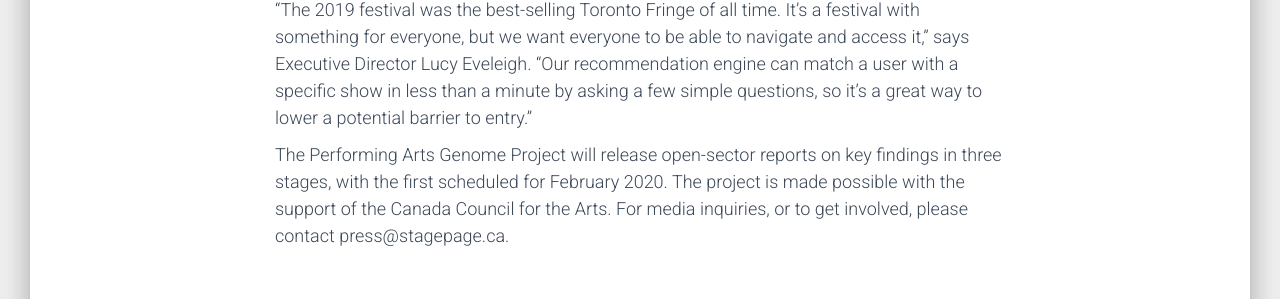
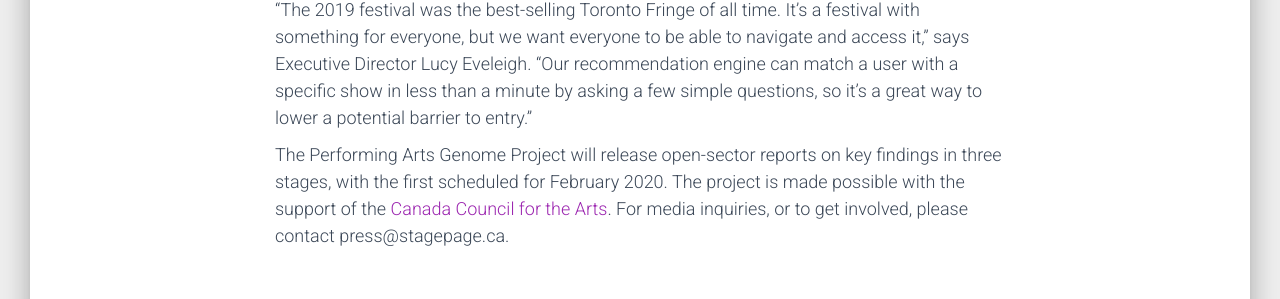
Before and after one commit to mariel-marshall/performingartsgenome, a website: page index.html in a window 1280 px wide. Shown: the part 2012-2311 px from the top of the page. Drawn offline with Linux system fonts and the light colour scheme; some packages are replaced by stand-ins of ours.

Commit message:
hyperlink to Canada Council for the Arts

```diff
--- a/index.html
+++ b/index.html
@@ -103,7 +103,7 @@
 
 
             <h4 class="text-left">
-            The Performing Arts Genome Project will release open-sector reports on key findings in three stages, with the first scheduled for February 2020. The project is made possible with the support of the Canada Council for the Arts. For media inquiries, or to get involved, please contact press@stagepage.ca.
+            The Performing Arts Genome Project will release open-sector reports on key findings in three stages, with the first scheduled for February 2020. The project is made possible with the support of the <a href="https://canadacouncil.ca/">Canada Council for the Arts</a>. For media inquiries, or to get involved, please contact press@stagepage.ca.
             </h4>
 
           </div>
```
